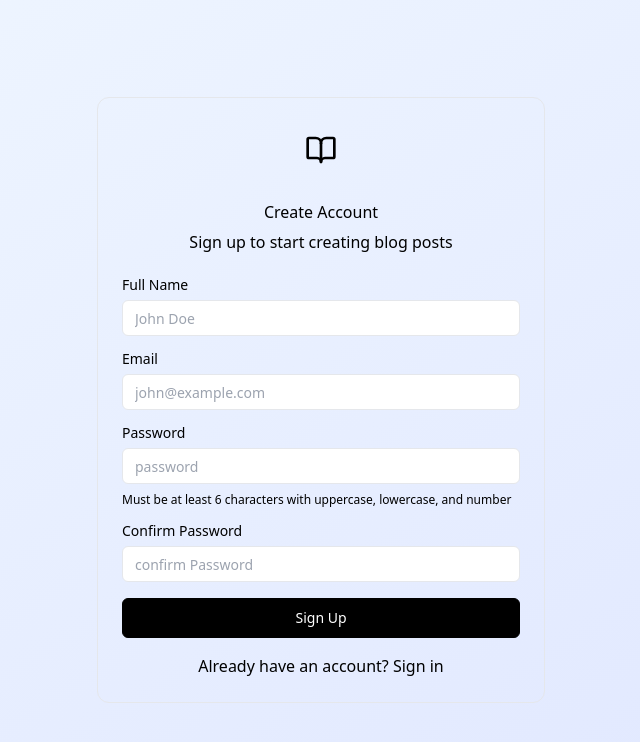
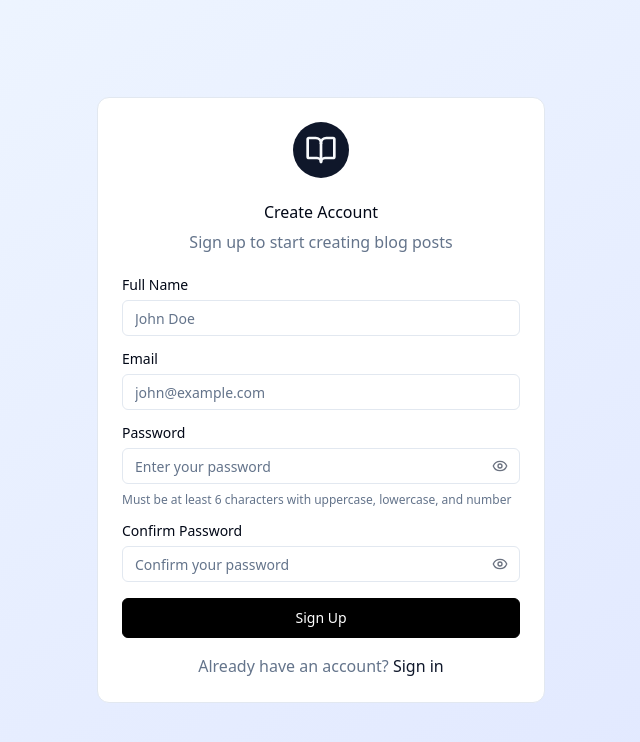
Before and after one commit to roshni73/post-craft, a React (Vite) app: page /register in a window 1280 px wide. Shown: the top 742 px of the page, without its empty margins (319-959 px from the left). Built offline with nearby package versions, Linux system fonts and the light colour scheme.

Commit message:
fix:update tailwind config

```diff
--- a/src/index.css
+++ b/src/index.css
@@ -1,4 +1,77 @@
-/* src/index.css */
+
 @tailwind base;
 @tailwind components;
 @tailwind utilities;
+
+@layer base {
+  :root {
+    --background: 0 0% 100%;
+    --foreground: 222.2 84% 4.9%;
+
+    --card: 0 0% 100%;
+    --card-foreground: 222.2 84% 4.9%;
+
+    --popover: 0 0% 100%;
+    --popover-foreground: 222.2 84% 4.9%;
+
+    --primary: 222.2 47.4% 11.2%;
+    --primary-foreground: 210 40% 98%;
+
+    --secondary: 210 40% 96.1%;
+    --secondary-foreground: 222.2 47.4% 11.2%;
+
+    --muted: 210 40% 96.1%;
+    --muted-foreground: 215.4 16.3% 46.9%;
+
+    --accent: 210 40% 96.1%;
+    --accent-foreground: 222.2 47.4% 11.2%;
+
+    --destructive: 0 84.2% 60.2%;
+    --destructive-foreground: 210 40% 98%;
+
+    --border: 214.3 31.8% 91.4%;
+    --input: 214.3 31.8% 91.4%;
+    --ring: 222.2 84% 4.9%;
+
+    --radius: 0.5rem;
+  }
+
+  .dark {
+    --background: 222.2 84% 4.9%;
+    --foreground: 210 40% 98%;
+
+    --card: 222.2 84% 4.9%;
+    --card-foreground: 210 40% 98%;
+
+    --popover: 222.2 84% 4.9%;
+    --popover-foreground: 210 40% 98%;
+
+    --primary: 210 40% 98%;
+    --primary-foreground: 222.2 47.4% 11.2%;
+
+    --secondary: 217.2 32.6% 17.5%;
+    --secondary-foreground: 210 40% 98%;
+
+    --muted: 217.2 32.6% 17.5%;
+    --muted-foreground: 215 20.2% 65.1%;
+
+    --accent: 217.2 32.6% 17.5%;
+    --accent-foreground: 210 40% 98%;
+
+    --destructive: 0 62.8% 30.6%;
+    --destructive-foreground: 210 40% 98%;
+
+    --border: 217.2 32.6% 17.5%;
+    --input: 217.2 32.6% 17.5%;
+    --ring: 212.7 26.8% 83.9%;
+  }
+}
+
+@layer base {
+  * {
+    @apply border-border;
+  }
+  body {
+    @apply bg-background text-foreground;
+  }
+}
--- a/src/view/Login/index.tsx
+++ b/src/view/Login/index.tsx
@@ -2,7 +2,7 @@
 import { useNavigate, Link, useLocation } from 'react-router-dom';
 import { useAuth } from '@/hooks/useAuth';
 import { useFormValidation } from '@/hooks/useFormValidation';
-import { Loader2, BookOpen, CheckCircle2 } from 'lucide-react';
+import { Loader2, BookOpen, CheckCircle2, Eye, EyeOff } from 'lucide-react';
 import * as yup from 'yup';
 import { Card, CardContent, CardDescription, CardHeader, CardTitle } from '@/Components/Card';
 import { Alert, AlertDescription } from '@/Components/Alert';
@@ -29,6 +29,7 @@
   const location = useLocation();
   const { login, isAuthenticated } = useAuth();
   const [successMessage, setSuccessMessage] = useState('');
+  const [showPassword, setShowPassword] = useState(false);
 
   const {
     values: formData,
@@ -50,7 +51,6 @@
     },
   });
 
-  // Check for success message from registration
   useEffect(() => {
     if (location.state?.message) {
       // eslint-disable-next-line react-hooks/set-state-in-effect
@@ -64,6 +64,10 @@
       navigate('/dashboard');
     }
   }, [isAuthenticated, navigate]);
+
+  const togglePasswordVisibility = () => {
+    setShowPassword(!showPassword);
+  };
 
   return (
     <div className="min-h-screen flex items-center justify-center bg-gradient-to-br from-blue-50 to-indigo-100 dark:from-gray-900 dark:to-gray-800 p-4">
@@ -87,8 +91,6 @@
                 <AlertDescription className="text-green-800">{successMessage}</AlertDescription>
               </Alert>
             )}
-
-            {/* Error Message */}
             {submitError && (
               <Alert variant="destructive">
                 <AlertDescription>{submitError}</AlertDescription>
@@ -114,16 +116,26 @@
 
             <div className="space-y-2">
               <Label htmlFor="password">Password</Label>
+              <div className="relative">
                 <Input
                   id="password"
-                type="password"
+                  type={showPassword ? 'text' : 'password'}
                   placeholder="••••••••"
                   value={formData.password as string}
                   onChange={(e) => handleChange('password', e.target.value)}
                   onBlur={() => handleBlur('password')}
                   disabled={loading}
-                className={getFieldError('password') ? 'border-red-500 focus:border-red-500' : ''}
+                  className={`pr-10 ${getFieldError('password') ? 'border-red-500 focus:border-red-500' : ''}`}
                 />
+                <button
+                  type="button"
+                  onClick={togglePasswordVisibility}
+                  disabled={loading}
+                  className="absolute right-3 top-1/2 transform -translate-y-1/2 text-gray-500 hover:text-gray-700 disabled:opacity-50"
+                >
+                  {showPassword ? <EyeOff className="h-4 w-4" /> : <Eye className="h-4 w-4" />}
+                </button>
+              </div>
               {getFieldError('password') && (
                 <p className="text-sm text-red-600 mt-1">{getFieldError('password')}</p>
               )}
--- a/src/view/Register/index.tsx
+++ b/src/view/Register/index.tsx
@@ -1,5 +1,6 @@
 import { useNavigate, Link } from 'react-router-dom';
-import { Loader2, BookOpen } from 'lucide-react';
+import { Loader2, BookOpen, Eye, EyeOff } from 'lucide-react';
+import { useState } from 'react';
 
 import { useFormValidation } from '@/hooks/useFormValidation';
 import { Card, CardContent, CardDescription, CardHeader, CardTitle } from '@/Components/Card';
@@ -51,6 +52,8 @@
 export default function Register() {
   const navigate = useNavigate();
   const { register } = useAuth();
+  const [showPassword, setShowPassword] = useState(false);
+  const [showConfirmPassword, setShowConfirmPassword] = useState(false);
 
   const {
     values: formData,
@@ -80,6 +83,14 @@
       });
     },
   });
+
+  const togglePasswordVisibility = () => {
+    setShowPassword(!showPassword);
+  };
+
+  const toggleConfirmPasswordVisibility = () => {
+    setShowConfirmPassword(!showConfirmPassword);
+  };
 
   return (
     <div className="min-h-screen flex items-center justify-center bg-gradient-to-br from-blue-50 to-indigo-100 dark:from-gray-900 dark:to-gray-800 p-4">
@@ -139,16 +150,26 @@
 
             <div className="space-y-2">
               <Label htmlFor="password">Password</Label>
+              <div className="relative">
                 <Input
                   id="password"
-                type="password"
-                placeholder="password"
+                  type={showPassword ? 'text' : 'password'}
+                  placeholder="Enter your password"
                   value={formData.password as string}
                   onChange={(e) => handleChange('password', e.target.value)}
                   onBlur={() => handleBlur('password')}
                   disabled={loading}
-                className={getFieldError('password') ? 'border-red-500 focus:border-red-500' : ''}
+                  className={`pr-10 ${getFieldError('password') ? 'border-red-500 focus:border-red-500' : ''}`}
                 />
+                <button
+                  type="button"
+                  onClick={togglePasswordVisibility}
+                  disabled={loading}
+                  className="absolute right-3 top-1/2 transform -translate-y-1/2 text-gray-500 hover:text-gray-700 disabled:opacity-50"
+                >
+                  {showPassword ? <EyeOff className="h-4 w-4" /> : <Eye className="h-4 w-4" />}
+                </button>
+              </div>
               {getFieldError('password') && (
                 <p className="text-sm text-red-600 mt-1">{getFieldError('password')}</p>
               )}
@@ -159,18 +180,30 @@
 
             <div className="space-y-2">
               <Label htmlFor="confirmPassword">Confirm Password</Label>
+              <div className="relative">
                 <Input
                   id="confirmPassword"
-                type="password"
-                placeholder="confirm Password"
+                  type={showConfirmPassword ? 'text' : 'password'}
+                  placeholder="Confirm your password"
                   value={formData.confirmPassword as string}
                   onChange={(e) => handleChange('confirmPassword', e.target.value)}
                   onBlur={() => handleBlur('confirmPassword')}
                   disabled={loading}
-                className={
-                  getFieldError('confirmPassword') ? 'border-red-500 focus:border-red-500' : ''
-                }
+                  className={`pr-10 ${getFieldError('confirmPassword') ? 'border-red-500 focus:border-red-500' : ''}`}
                 />
+                <button
+                  type="button"
+                  onClick={toggleConfirmPasswordVisibility}
+                  disabled={loading}
+                  className="absolute right-3 top-1/2 transform -translate-y-1/2 text-gray-500 hover:text-gray-700 disabled:opacity-50"
+                >
+                  {showConfirmPassword ? (
+                    <EyeOff className="h-4 w-4" />
+                  ) : (
+                    <Eye className="h-4 w-4" />
+                  )}
+                </button>
+              </div>
               {getFieldError('confirmPassword') && (
                 <p className="text-sm text-red-600 mt-1">{getFieldError('confirmPassword')}</p>
               )}
--- a/tailwind.config.js
+++ b/tailwind.config.js
@@ -1,12 +1,50 @@
 /** @type {import('tailwindcss').Config} */
 module.exports = {
-  content: [
-    "./index.html",
-    "./src/**/*.{ts,tsx}",
-  ],
+  content: ["./index.html", "./src/**/*.{ts,tsx}"],
   darkMode: "class",
   theme: {
-    extend: {},
+    extend: {
+      colors: {
+        border: "hsl(var(--border))",
+        input: "hsl(var(--input))",
+        ring: "hsl(var(--ring))",
+        background: "hsl(var(--background))",
+        foreground: "hsl(var(--foreground))",
+        primary: {
+          DEFAULT: "hsl(var(--primary))",
+          foreground: "hsl(var(--primary-foreground))",
+        },
+        secondary: {
+          DEFAULT: "hsl(var(--secondary))",
+          foreground: "hsl(var(--secondary-foreground))",
+        },
+        destructive: {
+          DEFAULT: "hsl(var(--destructive))",
+          foreground: "hsl(var(--destructive-foreground))",
+        },
+        muted: {
+          DEFAULT: "hsl(var(--muted))",
+          foreground: "hsl(var(--muted-foreground))",
+        },
+        accent: {
+          DEFAULT: "hsl(var(--accent))",
+          foreground: "hsl(var(--accent-foreground))",
+        },
+        popover: {
+          DEFAULT: "hsl(var(--popover))",
+          foreground: "hsl(var(--popover-foreground))",
+        },
+        card: {
+          DEFAULT: "hsl(var(--card))",
+          foreground: "hsl(var(--card-foreground))",
+        },
+      },
+      borderRadius: {
+        lg: '0.5rem',
+        md: '0.375rem',
+        sm: '0.25rem',
+      },
+    },
   },
   plugins: [],
 };
```
Lines whose indentation alone changed are shown as unchanged.
